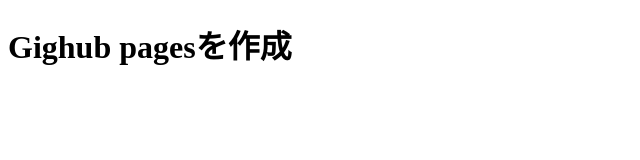
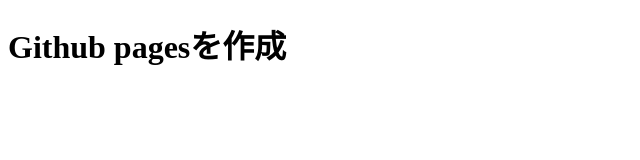
Before and after one commit to lab0809/lab0809.github.io, a plain HTML site: page index.html in a window 1280 px wide. Shown: the whole page, without its empty margins (0-640 px from the left). Drawn offline with Linux system fonts and the light colour scheme.

Commit message:
Update index.html

```diff
--- a/index.html
+++ b/index.html
@@ -4,9 +4,9 @@
     <meta charset="UTF-8">
     <meta http-equiv="X-UA-Compatible" content="IE=edge">
     <meta name="viewport" content="width=device-width, initial-scale=1.0">
-    <title>Gighub pagesを作成</title>
+    <title>Github pagesを作成</title>
 </head>
 <body>
-<h1>Gighub pagesを作成</h1>
+<h1>Github pagesを作成</h1>
 </body>
 </html>
```
